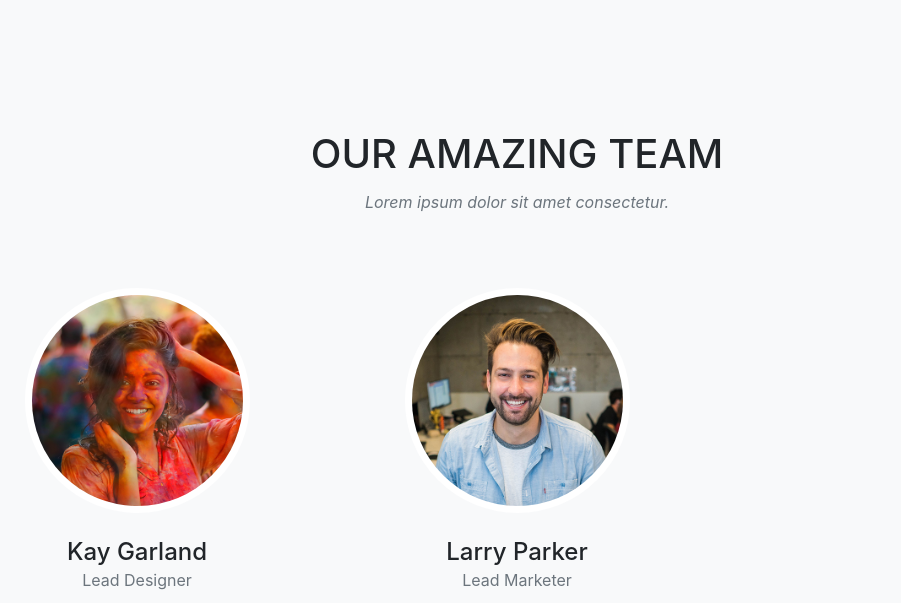
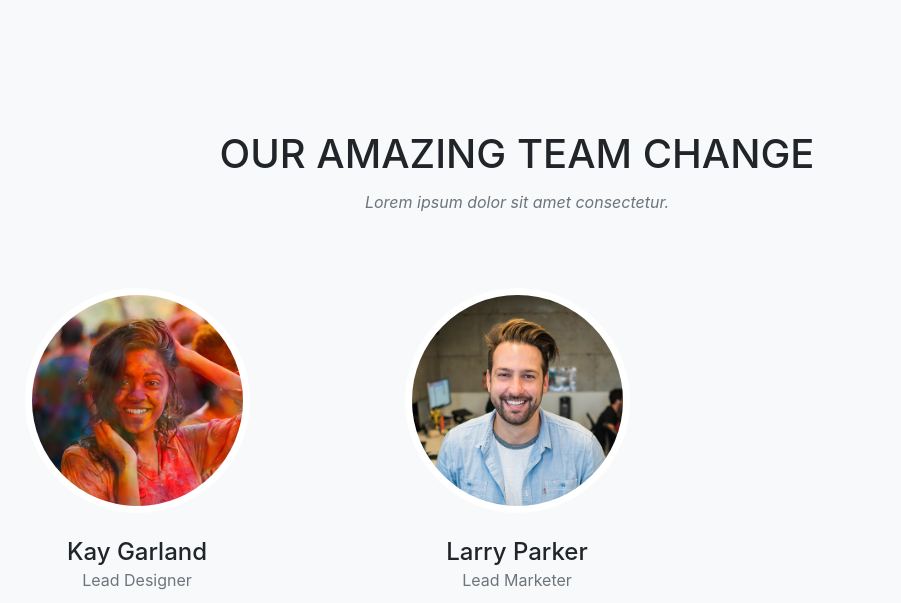
Before and after one commit to wd1-smartninja/boostrap-template, a website with bundled scripts: page index.html in a window 1280 px wide. Shown: the part 4893-5496 px from the top of the page, without its empty margins (123-1024 px from the left). Built offline with nearby package versions, Linux system fonts and the light colour scheme; a web font is replaced by a local one.

Commit message:
Summary
Summary

```diff
--- a/index.html
+++ b/index.html
@@ -290,7 +290,7 @@
       <div class="container">
         <div class="row">
           <div class="col-lg-12 text-center">
-            <h2 class="section-heading text-uppercase">Our Amazing Team</h2>
+            <h2 class="section-heading text-uppercase">Our Amazing Team Change</h2>
             <h3 class="section-subheading text-muted">Lorem ipsum dolor sit amet consectetur.</h3>
           </div>
         </div>
```
